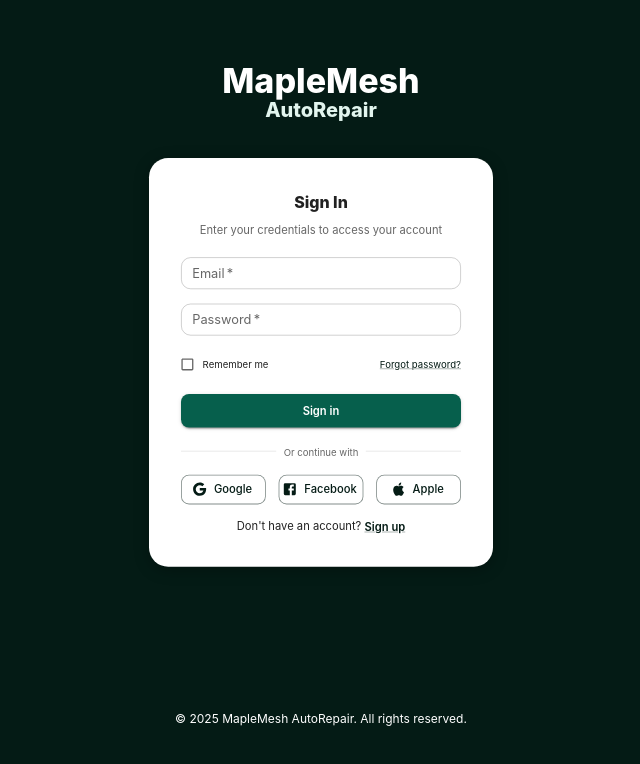
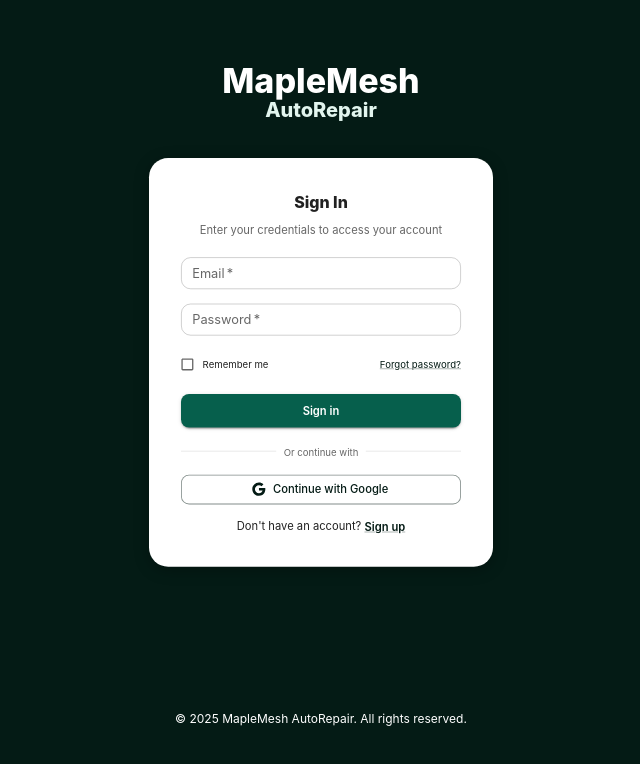
Before and after one commit to MaynulIslam/maplemesh_autorepair, a React (Vite) app in the folder Frontend/: page / in a window 1280 px wide. Shown: the top 764 px of the page, without its empty margins (319-959 px from the left). Built offline with nearby package versions, Linux system fonts and the light colour scheme; no server answers.

Commit message:
chore(auth): remove Facebook and Apple login options; keep Google only

```diff
--- a/Frontend/src/components/auth/LoginForm.jsx
+++ b/Frontend/src/components/auth/LoginForm.jsx
@@ -4,8 +4,6 @@ import {
   Paper, Typography, Link, Checkbox, FormControlLabel, Divider, Box, Dialog, DialogTitle, DialogContent
 } from '@mui/material';
 import GoogleIcon from '@mui/icons-material/Google';
-import FacebookIcon from '@mui/icons-material/Facebook';
-import AppleIcon from '@mui/icons-material/Apple';
 import { useAuthCtx } from '../../context/AuthContext';
 import { useNavigate } from 'react-router-dom';
 
@@ -92,11 +90,7 @@ export default function LoginForm() {
               {loading ? <CircularProgress size={20} color="inherit" /> : 'Sign in'}
             </Button>
             <Divider><Typography variant="caption" color="text.secondary">Or continue with</Typography></Divider>
-            <Stack direction="row" spacing={2} justifyContent="space-between">
-              <Button variant="outlined" fullWidth startIcon={<GoogleIcon />} sx={{ textTransform:'none', bgcolor:'#fff' }}>Google</Button>
-              <Button variant="outlined" fullWidth startIcon={<FacebookIcon />} sx={{ textTransform:'none', bgcolor:'#fff' }}>Facebook</Button>
-              <Button variant="outlined" fullWidth startIcon={<AppleIcon />} sx={{ textTransform:'none', bgcolor:'#fff' }}>Apple</Button>
-            </Stack>
+            <Button variant="outlined" fullWidth startIcon={<GoogleIcon />} sx={{ textTransform:'none', bgcolor:'#fff' }}>Continue with Google</Button>
             <Typography variant="body2" textAlign="center" sx={{ mt:1 }}>
               Don't have an account? <Link component="button" onClick={()=>setShowChoice(true)} sx={{ fontWeight:600 }}>Sign up</Link>
             </Typography>
```
